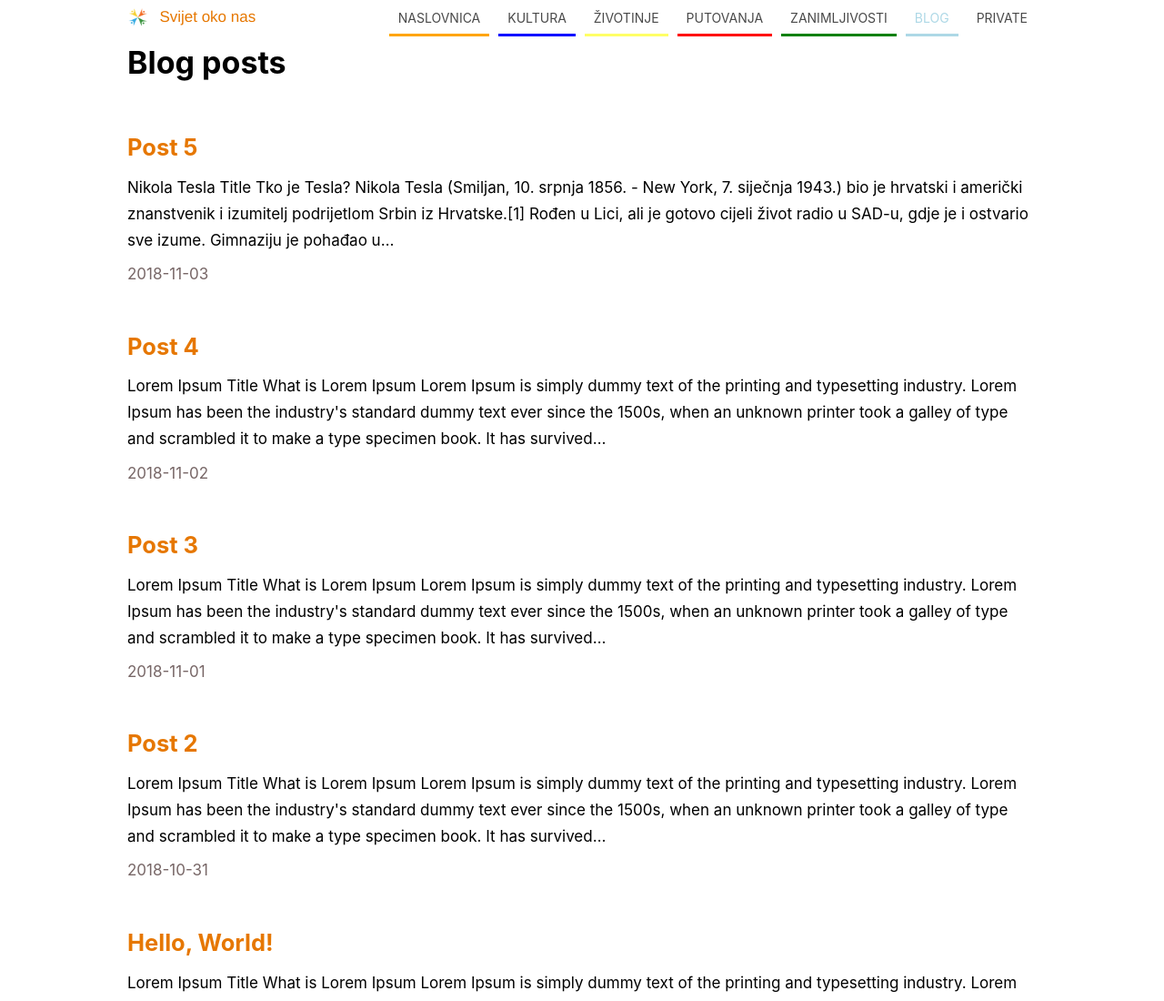
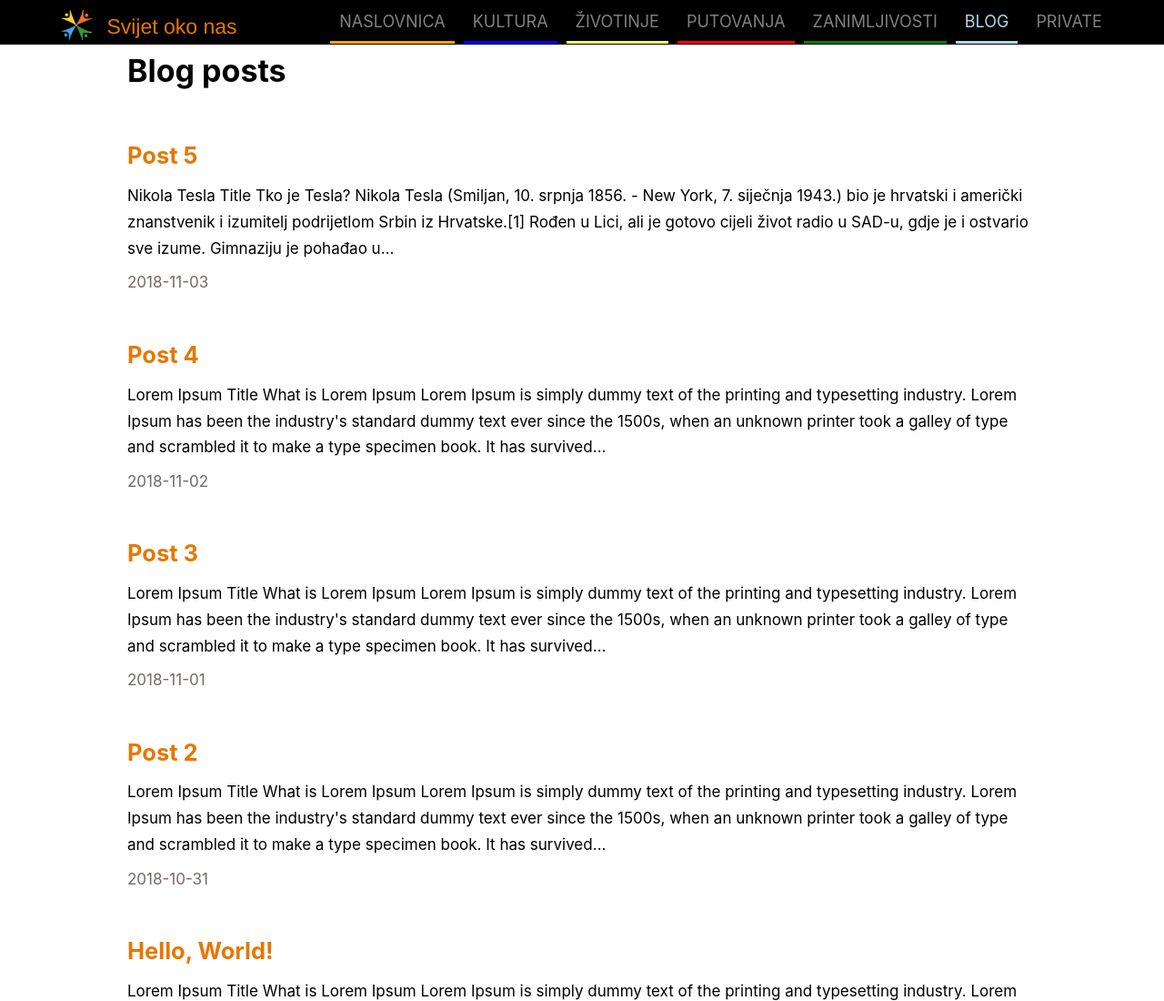
Before and after one commit to leokacic/HCILog, a Gatsby site: page /blog in a window 1280 px wide. Shown: the top 1100 px of the page at 91% size. Built offline with nearby package versions, Linux system fonts and the light colour scheme; Gatsby itself is replaced by a stand-in of ours.

Commit message:
Malo uredeno

```diff
--- a/src/components/Header/index.js
+++ b/src/components/Header/index.js
@@ -8,7 +8,7 @@ import logoImg from "../../images/logo.png";
 
 export default () => (
   <header className={styles.Header}>
-    <Container className={styles.headerCenter}>
+    <div className={styles.headerCenter}>
       <span className={styles.headerLeft}>
         <img src={logoImg} className={styles.Img} alt="Logo Svijet oko nas" />
         <span className={styles.Logo}>Svijet oko nas</span>
@@ -35,6 +35,6 @@ export default () => (
         </NavLink>
         <NavLink to="/private">Private</NavLink>
       </Nav>
-    </Container>
+    </div>
   </header>
 );
--- a/src/components/Header/styles.module.css
+++ b/src/components/Header/styles.module.css
@@ -1,5 +1,5 @@
 .Header {
-  grid-area: header;
+  grid-area: header;  background-color: #000000;
 }
 
 .headerCenter {
@@ -7,17 +7,24 @@
   justify-content: space-between;
   align-items: center;
   flex: 1;
+  margin: 0 auto;
+  max-width: 1200px;
+  width: 90%;
+
 }
 
 .Logo {
+  margin-top: 10px;
   margin-left: 10px;
+  font-size: 23px;
   color: var(--color-gold, orange);
   font-family: "Franklin Gothic Medium", "Arial Narrow", Arial, sans-serif;
 }
 
 .Img {
-  width: 10%;
-  height: 10%;
+  margin-top: 10px;
+  width: 15%;
+  height: 15%;
 }
 
 .headerLeft {
@@ -35,14 +42,15 @@
 
 .NavLink {
   display: inline-block;
+  color: white;
   padding: 5px 10px;
   margin-left: 10px;
   text-transform: uppercase;
   cursor: pointer;
   white-space: nowrap;
-  font-size: 14px;
+  font-size: 18px;
   font-weight: normal;
-  color: var(--color-primary, #000000);
+  color:grey;
   border-top: 3px solid transparent;
   border-bottom: 3px solid transparent;
   transition: all 0.25s linear;
@@ -144,3 +152,10 @@
     }
   }
 }
+@media screen and (min-width: 400px) and (max-width: 700px) {
+  /*za tablete */
+  .Logo{
+    font-size: 18px;
+
+  }
+}
--- a/src/components/SiteContainer/styles.module.css
+++ b/src/components/SiteContainer/styles.module.css
@@ -4,7 +4,7 @@
   min-height: 100vh;
   grid-gap: 10px;
   display: grid;
-  grid-template-rows: 8vh auto 8vh;
+  grid-template-rows: 7vh auto 9vh;
   grid-template-columns: 15% 45% 25% 15%;
   grid-template-areas:
     "header header header header"
```
Also changed, not shown: public/static/d/863/path---blog-f-7-a-05d-IeXPRHA7KJXVr5Z0oxz2yFCgsRE.json (added, +1 -0 lines).
